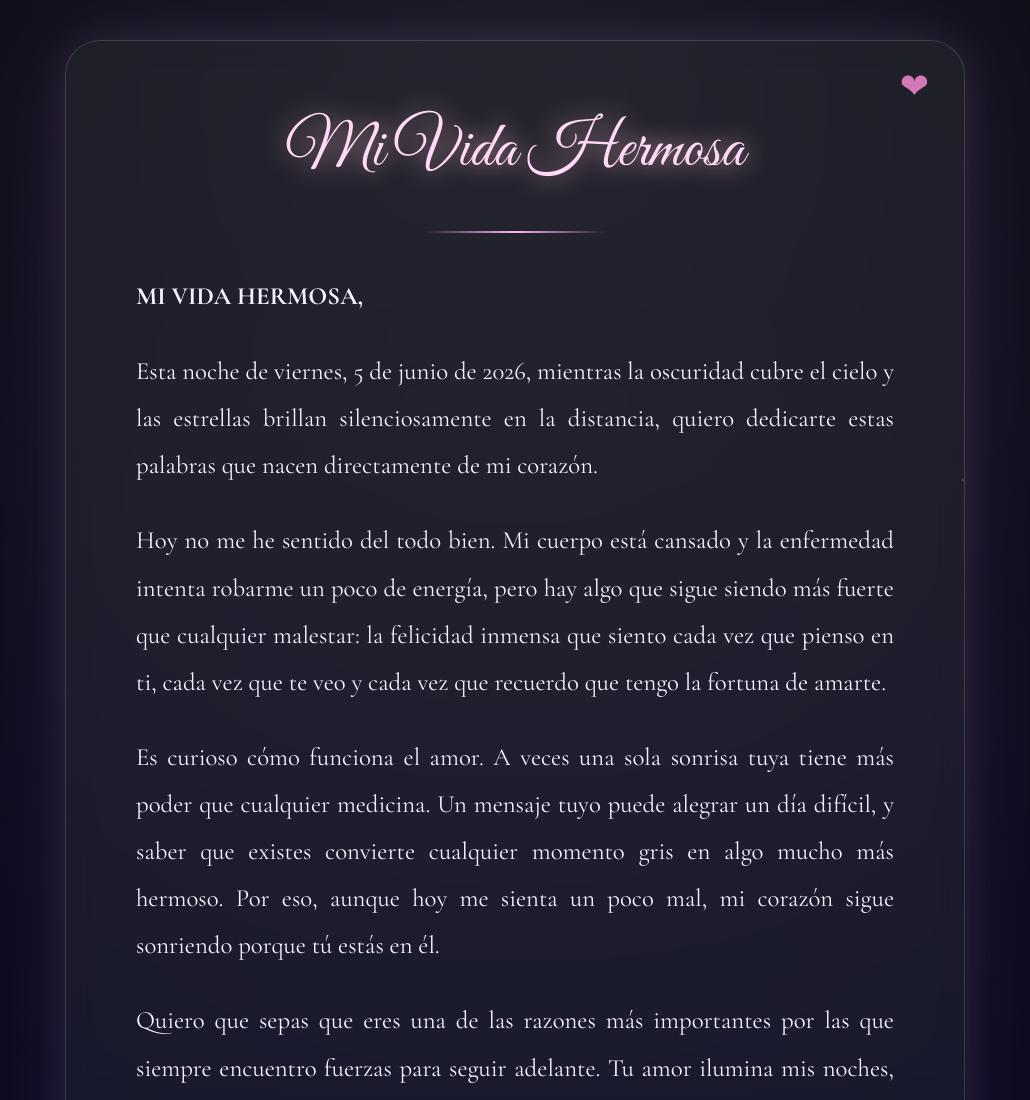
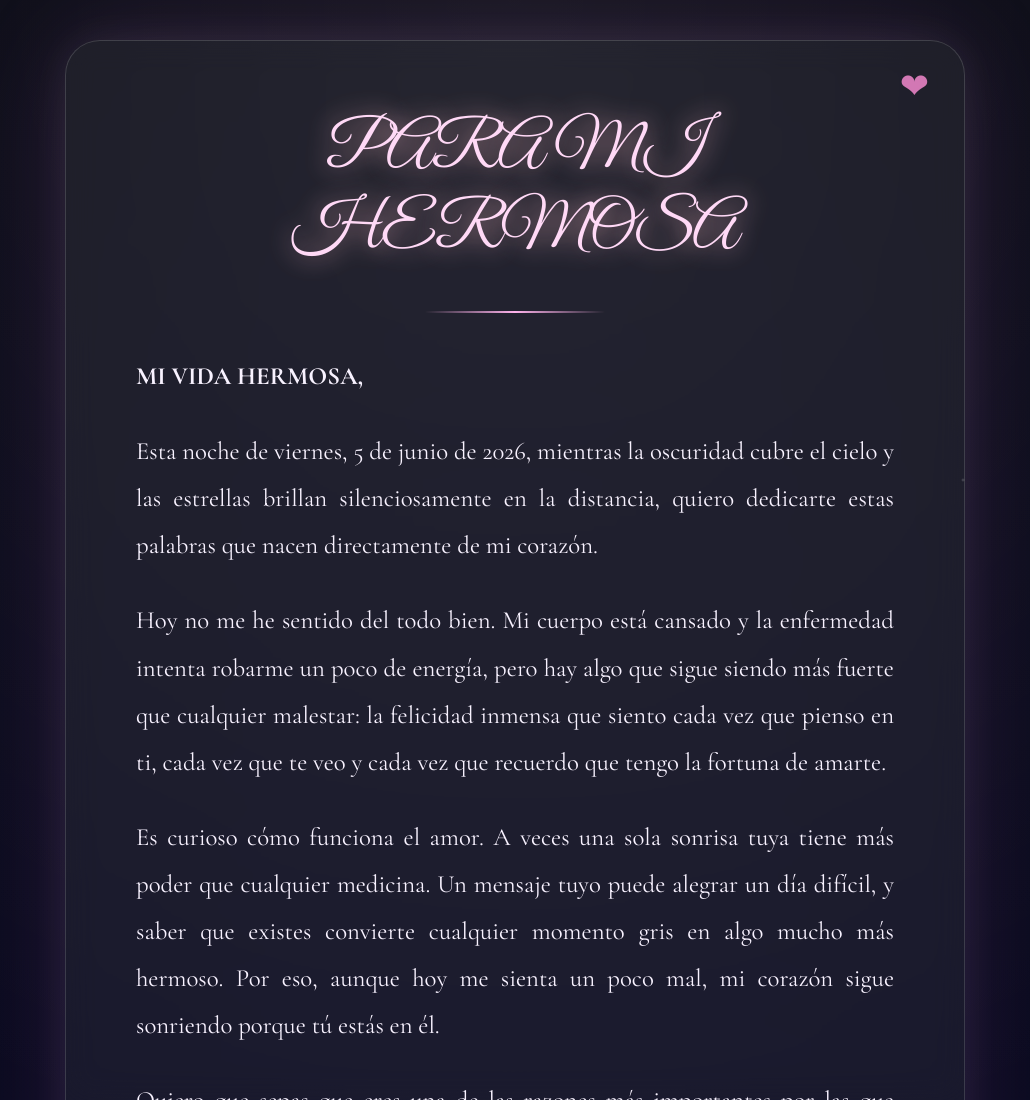
Before and after one commit to j8753741-eng/Viernes-5-de-junio-del-2026---carta, a plain HTML site: page index.html in a window 1280 px wide. Shown: the top 1100 px of the page, without its empty margins (125-1155 px from the left). Drawn offline with nearby package versions, Linux system fonts and the light colour scheme.

Commit message:
Change title text from 'Mi Vida Hermosa' to 'PARA MI HERMOSA'

```diff
--- a/index.html
+++ b/index.html
@@ -181,7 +181,7 @@ body{
 
 <div class="card">
 
-    <div class="title">Mi Vida Hermosa</div>
+    <div class="title">PARA MI HERMOSA</div>
 
     <div class="line"></div>
 
```
